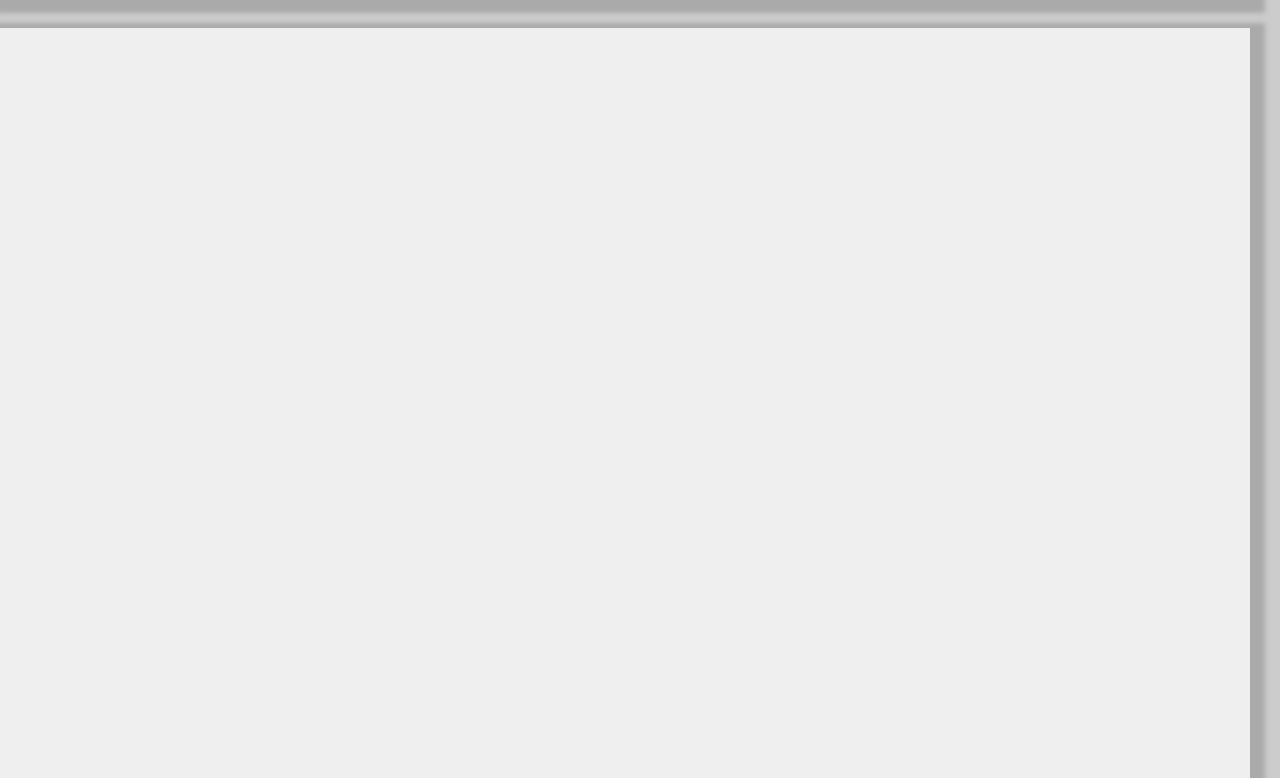
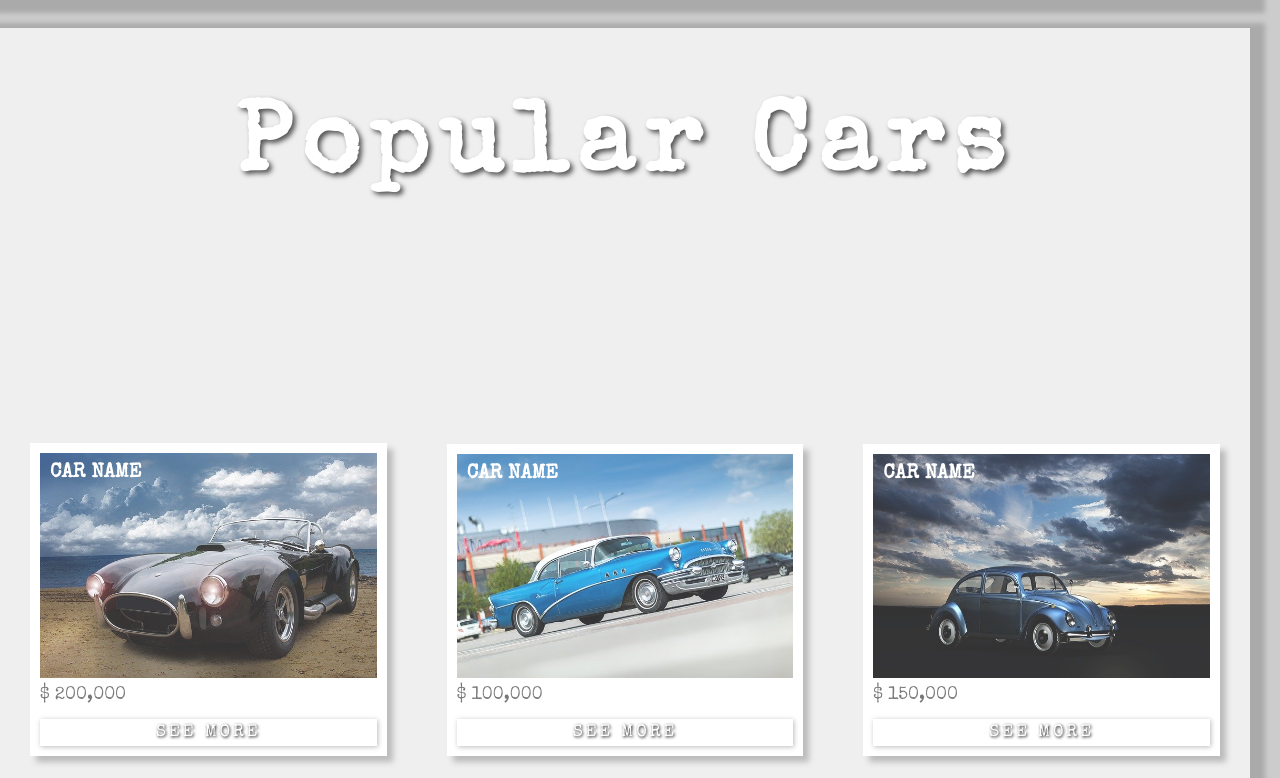
Before and after one commit to imonweb/CC-Classic-Cars, a website built with webpack: page src/index.html in a window 1280 px wide. Shown: the part 802-1580 px from the top of the page. Built offline with nearby package versions, Linux system fonts and the light colour scheme.

Commit message:
section2

```diff
--- a/src/css/main.scss
+++ b/src/css/main.scss
@@ -155,3 +155,67 @@ section {
     width: 70%;
   }
 } /*  section 1 end */
+
+
+/* ====== Section 2 ====== */
+.section-2 {
+  display: flex;
+  flex-direction: column;
+  justify-content: space-around;
+
+  .card {
+    width: 50rem;
+    margin: 0 3rem;
+    background-color: #fff;
+    padding: 1rem;
+    position: relative;
+    box-shadow: .6rem .6rem .6rem #bbb;
+
+    &:hover {
+      box-shadow: .8rem .8rem .8rem #bbb;
+      transition: box-shadow 0.5s;
+
+      .card-img {
+        opacity: 1;
+      }
+    }
+
+    .car-name {
+      font-size: 2rem;
+      font-weight: 600;
+      text-transform: uppercase;
+      color: #fff;
+      position: absolute;
+      top: 2rem;
+      left: 2rem;
+      z-index: 10;
+    }
+
+    .card-img {
+      width: 100%;
+      opacity: 0.8;
+      transition: opacity 0.5s;
+    }
+
+    .car-price {
+      font-size: 1.8rem;
+      color: #777;
+      margin: .5rem 0;
+    }
+
+    .card-btn {
+      width: 100%;
+      background-color: #fff;
+      font-size: 1.7rem;
+      letter-spacing: .3rem;
+      text-transform: uppercase;
+      border: none;
+      margin-top: 1rem;
+      padding: .5rem;
+      color: #fff;
+      text-shadow: .1rem .1rem .3rem #000;
+      box-shadow: .1rem .1rem .5rem #bbb;
+      cursor: pointer;
+    }
+  } /*  card */
+} /*  section-2 */
--- a/src/index.html
+++ b/src/index.html
@@ -37,7 +37,31 @@
   <!-- Section 2 start -->
   <div class="wrapper">
     <section class="section-2 target" id="popular-cars">
+    <h1 class="section-heading">Popular Cars</h1>
+    <div class="cards-wrapper center">
 
+      <div class="card">
+        <h2 class="car-name">Car Name</h2>
+        <img src="images/car-1.jpg" alt="car1" class="card-img">
+        <h3 class="car-price">$ 200,000</h3>
+        <button type="button" class="card-btn">See More</button>
+      </div>
+
+      <div class="card">
+        <h2 class="car-name">Car Name</h2>
+        <img src="images/car-2.jpg" alt="car2" class="card-img">
+        <h3 class="car-price">$ 100,000</h3>
+        <button type="button" class="card-btn">See More</button>
+      </div>
+
+      <div class="card">
+        <h2 class="car-name">Car Name</h2>
+        <img src="images/car-3.jpg" alt="car3" class="card-img">
+        <h3 class="car-price">$ 150,000</h3>
+        <button type="button" class="card-btn">See More</button>
+      </div>
+
+    </div>
     </section>
   </div>
   <!-- Section 2 end -->
```
